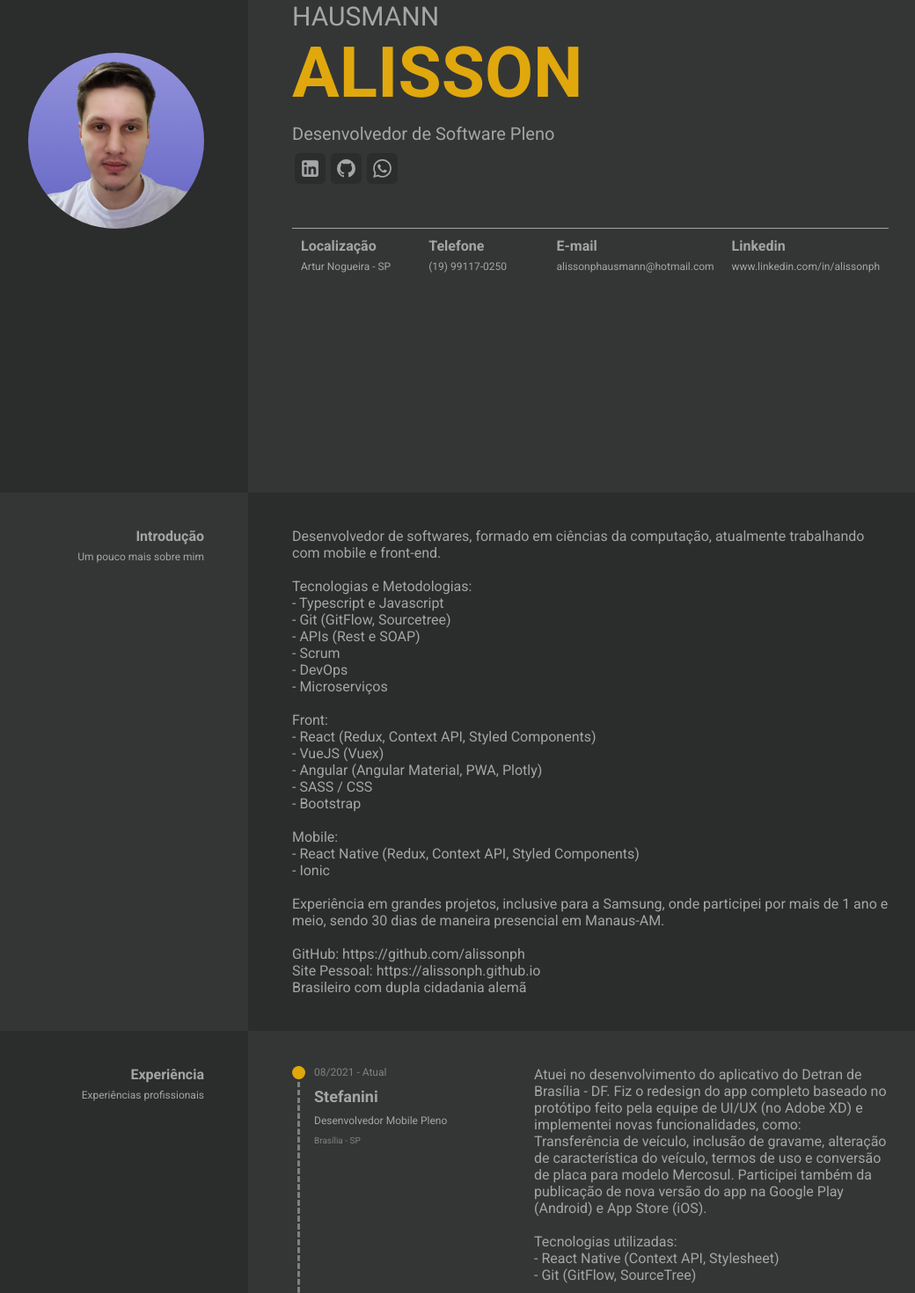
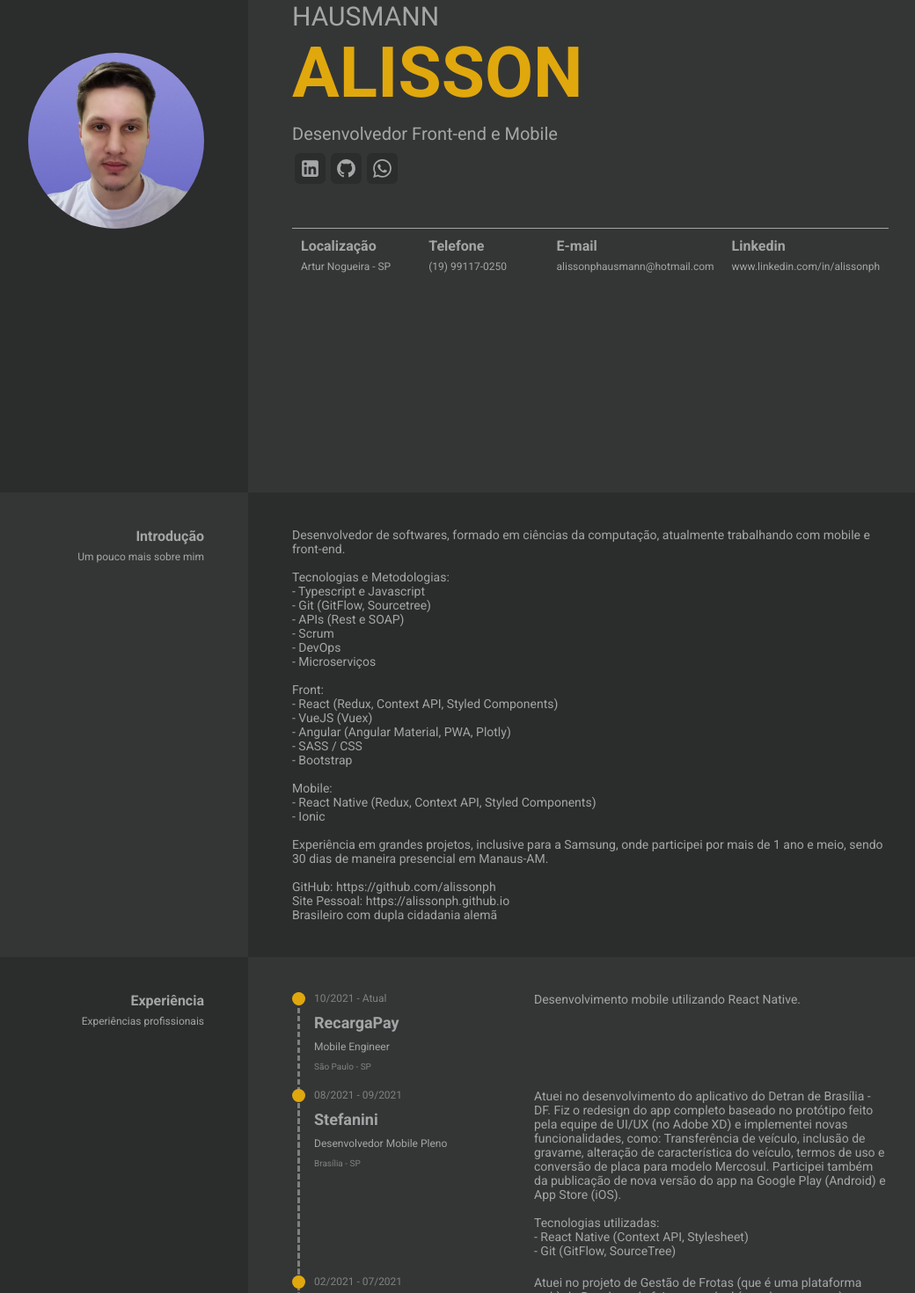
Before and after one commit to alissonph/alissonph.github.io, a React (Create React App) app: page / in a window 1280 px wide. Shown: the part 240-1710 px from the top of the page at 88% size, without its empty margins (230-1270 px from the left). Built offline with nearby package versions, Linux system fonts and the light colour scheme.

Commit message:
Font size and new experience

```diff
--- a/src/components/Page/styles.js
+++ b/src/components/Page/styles.js
@@ -83,7 +83,7 @@ export const SectionContentText = styled.div`
   margin: 40px 0;
 
   .text{
-    font-size: 1.6rem;
+    font-size: 1.4rem;
   }
 
   .badge{
@@ -125,7 +125,6 @@ export const SectionExperience = styled.div`
     .text{
       margin-top: 10px;
       margin-left: 25px;
-      font-size: 1.4rem;
     }
   }
 `;
--- a/src/data/data.json
+++ b/src/data/data.json
@@ -1,7 +1,7 @@
 {
   "name": "ALISSON",
   "lastName": "HAUSMANN",
-  "function": "Desenvolvedor de Software Pleno",
+  "function": "Desenvolvedor Front-end e Mobile",
   "linkedinLink": "https://www.linkedin.com/in/alissonph",
   "githubLink": "https://github.com/alissonph",
   "whatsappLink": "https://api.whatsapp.com/send?phone=5519991170250&text=Ol%C3%A1%20Alisson",
@@ -30,7 +30,14 @@
   "intro": "Desenvolvedor de softwares, formado em ciências da computação, atualmente trabalhando com mobile e front-end.<br/><br/>Tecnologias e Metodologias:<br/>- Typescript e Javascript<br/>- Git (GitFlow, Sourcetree)<br/>- APIs (Rest e SOAP)<br/>- Scrum<br/>- DevOps<br/>- Microserviços<br/><br/>Front:<br/>- React (Redux, Context API, Styled Components)<br/>- VueJS (Vuex)<br/>- Angular (Angular Material, PWA, Plotly)<br/>- SASS / CSS<br/>- Bootstrap<br/><br/>Mobile:<br/>- React Native (Redux, Context API, Styled Components)<br/>- Ionic<br/><br/>Experiência em grandes projetos, inclusive para a Samsung, onde participei por mais de 1 ano e meio, sendo 30 dias de maneira presencial em Manaus-AM.<br/><br/>GitHub: https://github.com/alissonph<br/>Site Pessoal: https://alissonph.github.io<br/>Brasileiro com dupla cidadania alemã",
   "experience": [
     {
-      "year": "08/2021 - Atual",
+      "year": "10/2021 - Atual",
+      "companyName": "RecargaPay",
+      "functionName": "Mobile Engineer",
+      "city": "São Paulo - SP",
+      "description": "Desenvolvimento mobile utilizando React Native."
+    },
+    {
+      "year": "08/2021 - 09/2021",
       "companyName": "Stefanini",
       "functionName": "Desenvolvedor Mobile Pleno",
       "city": "Brasília - SP",
```
Also changed, not shown: 1 other file (tests, documents, lock files or other folders).
